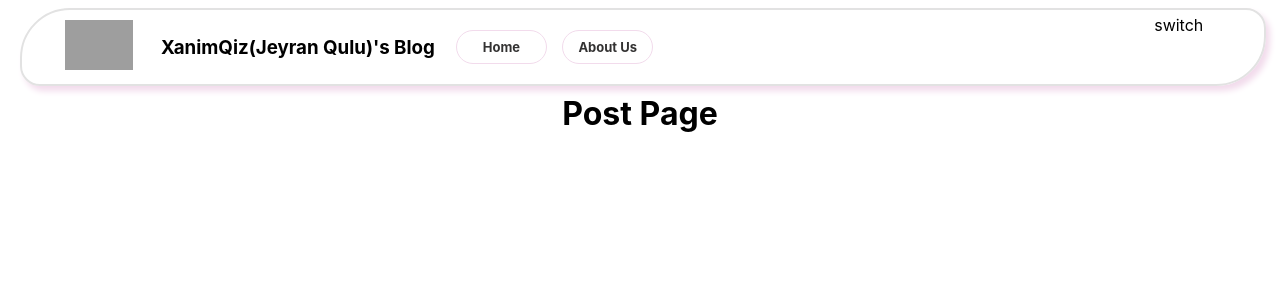
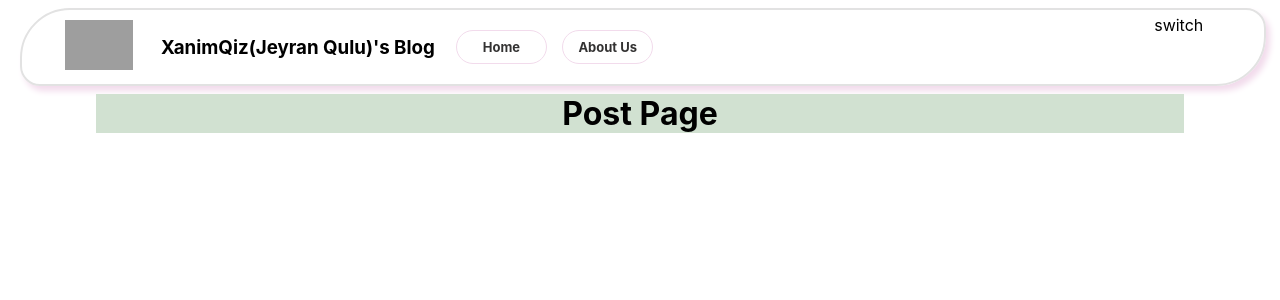
Before and after one commit to zahraRostami1999/blog-app, a React (Create React App) app: page /Post in a window 1280 px wide. Shown: the top 300 px of the page. Built offline with nearby package versions, Linux system fonts and the light colour scheme; grey boxes are pictures that could not be loaded.

Commit message:
add postContainer and postSection classes

```diff
--- a/src/pages/postPage/postPage.module.css
+++ b/src/pages/postPage/postPage.module.css
@@ -1,3 +1,10 @@
-.postPage{
-    background-color: green;
+.postContainer{
+    width: 100%;
+    display: flex;
+    justify-content: center;
 }
+
+.postSection{
+    width: 85%;
+    background-color: rgb(209, 225, 209);
+}
```
